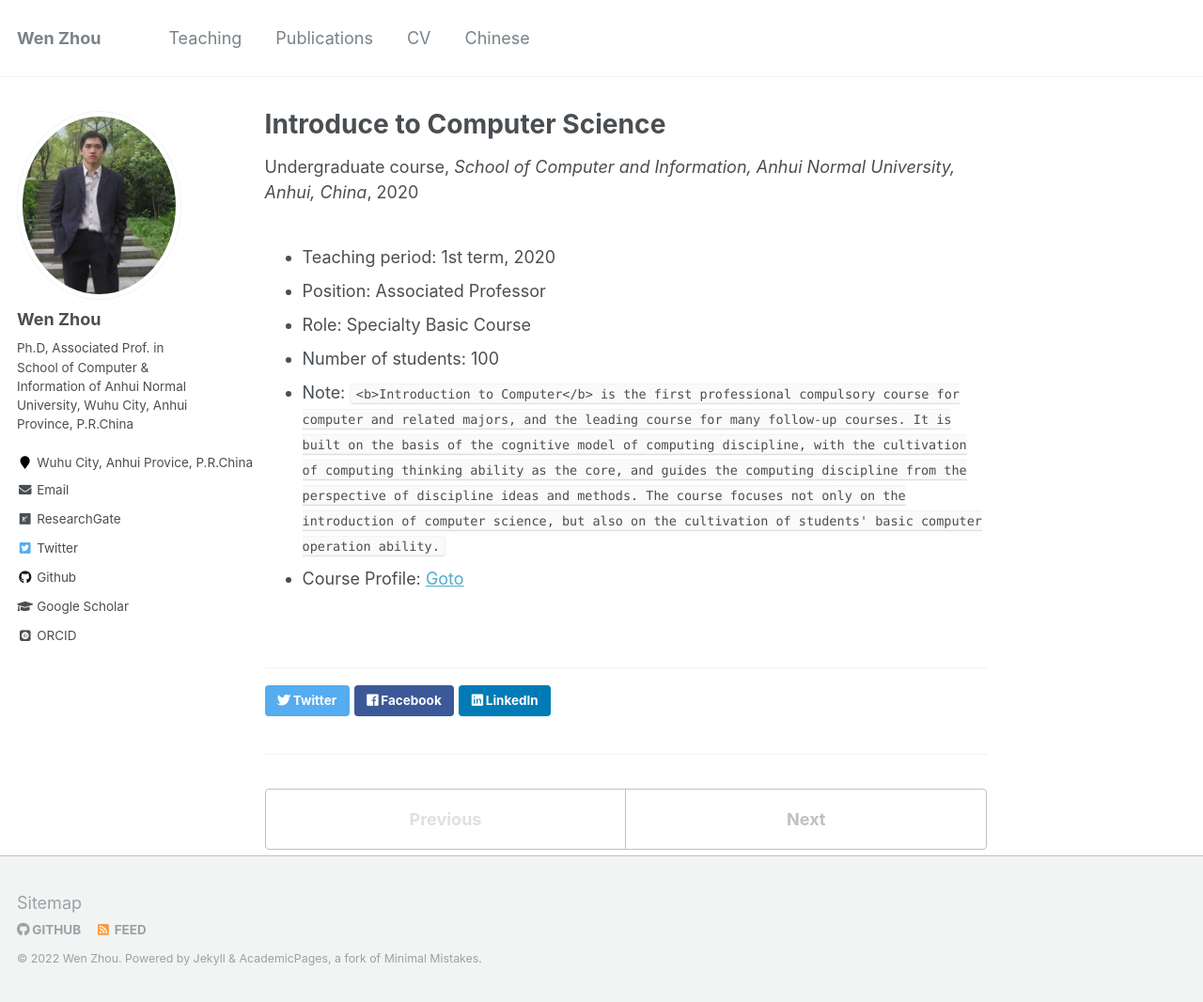
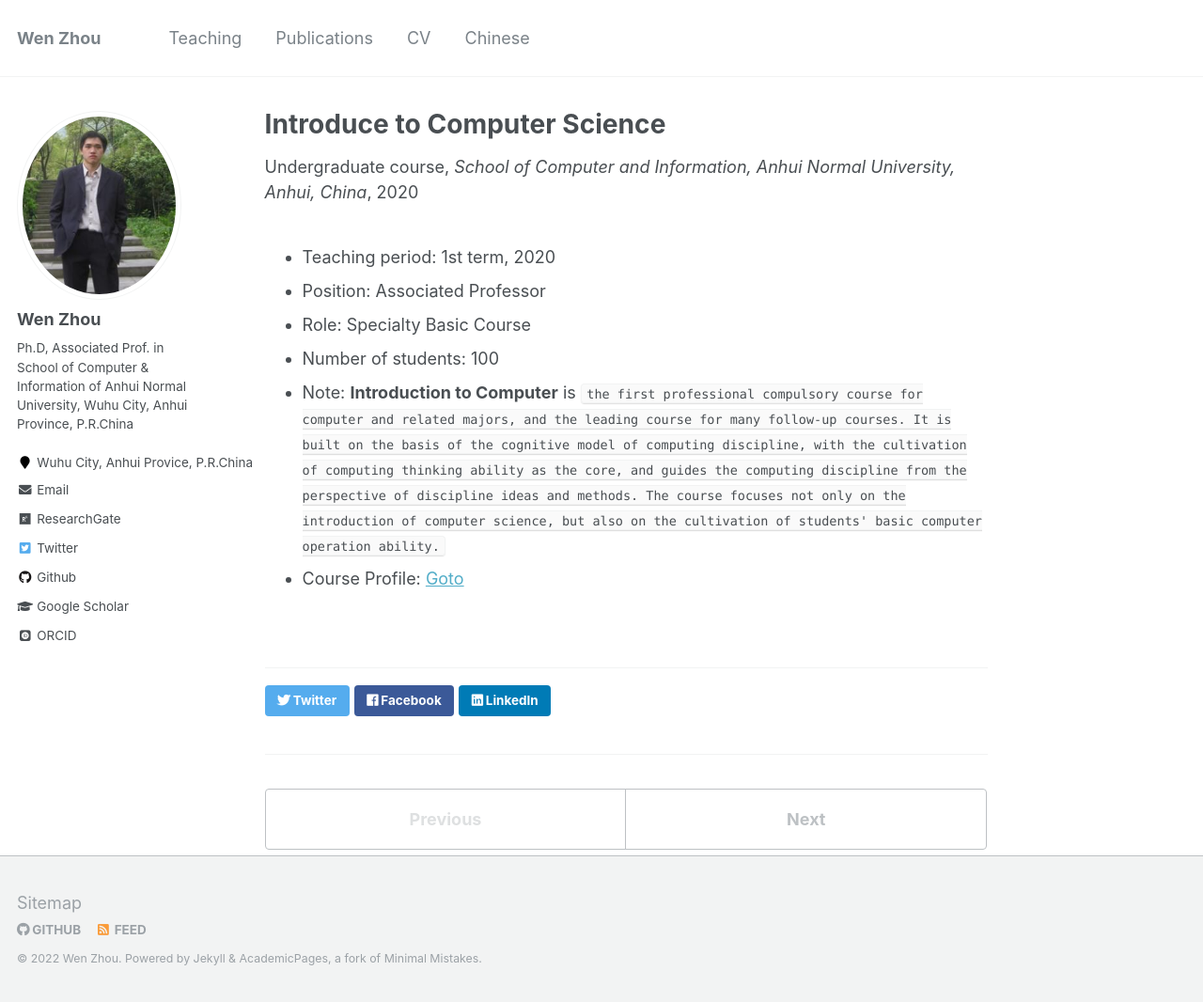
Before and after one commit to zhouwen327/zhouwen327.github.io, a Jekyll site: the page built from _teaching/2020-T1-ITC.md, in a window 1280 px wide and 1066 px high. Shown: the whole window at 94% size. Built offline with Jekyll 4.4.1, drawn with Linux system fonts in a browser that asks for light colours; some web fonts are replaced.

Commit message:
Update 2020-T1-ITC.md

```diff
--- a/_teaching/2020-T1-ITC.md
+++ b/_teaching/2020-T1-ITC.md
@@ -11,5 +11,5 @@ location: "Wuhu Anhui"
 * Position: Associated Professor
 * Role: Specialty Basic Course
 * Number of students: 100
-* Note: `<b>Introduction to Computer</b> is the first professional compulsory course for computer and related majors, and the leading course for many follow-up courses. It is built on the basis of the cognitive model of computing discipline, with the cultivation of computing thinking ability as the core, and guides the computing discipline from the perspective of discipline ideas and methods. The course focuses not only on the introduction of computer science, but also on the cultivation of students' basic computer operation ability.`
+* Note: <b>Introduction to Computer</b> is `the first professional compulsory course for computer and related majors, and the leading course for many follow-up courses. It is built on the basis of the cognitive model of computing discipline, with the cultivation of computing thinking ability as the core, and guides the computing discipline from the perspective of discipline ideas and methods. The course focuses not only on the introduction of computer science, but also on the cultivation of students' basic computer operation ability.`
 * Course Profile: [Goto](http://ivr-ahnu.cn/lectures/itc/)
```
